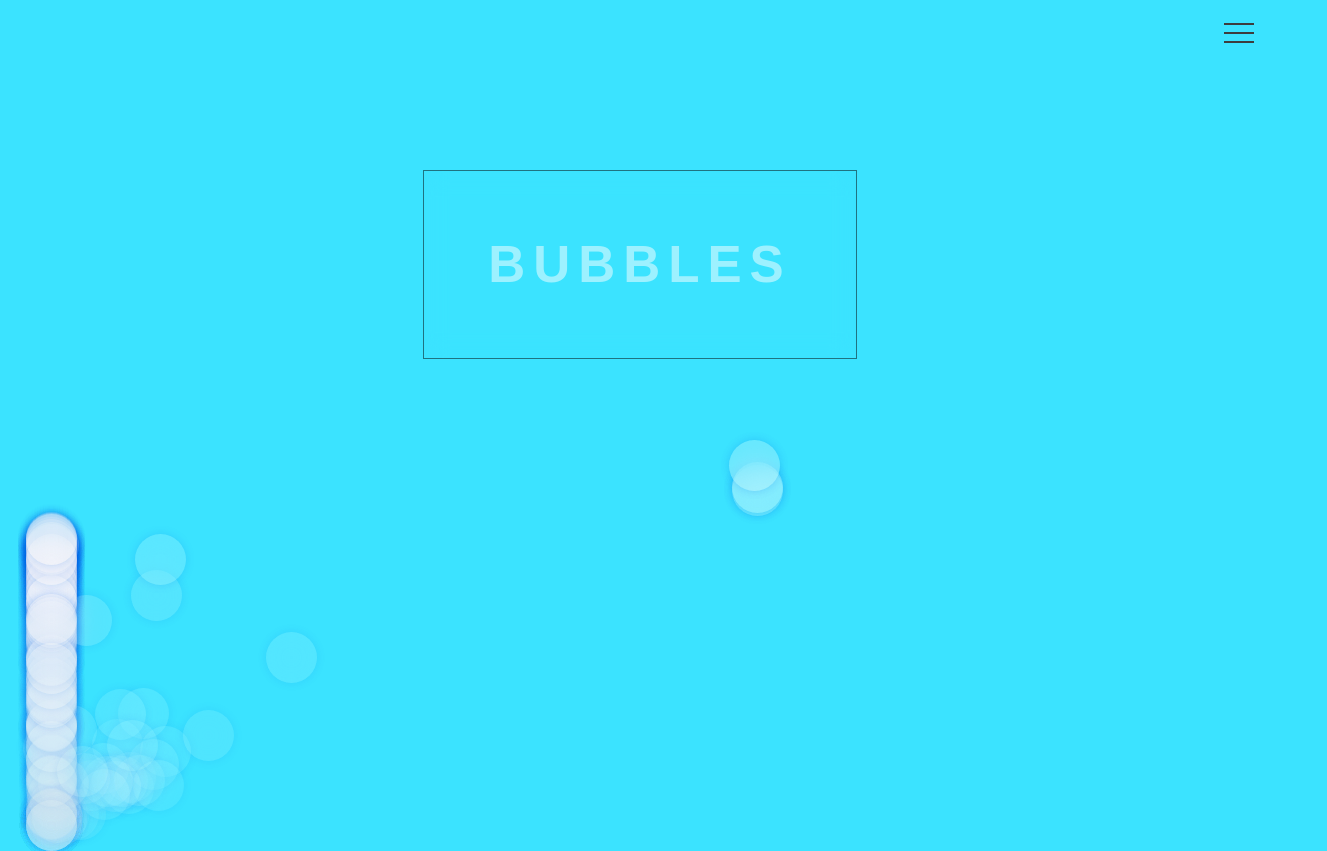
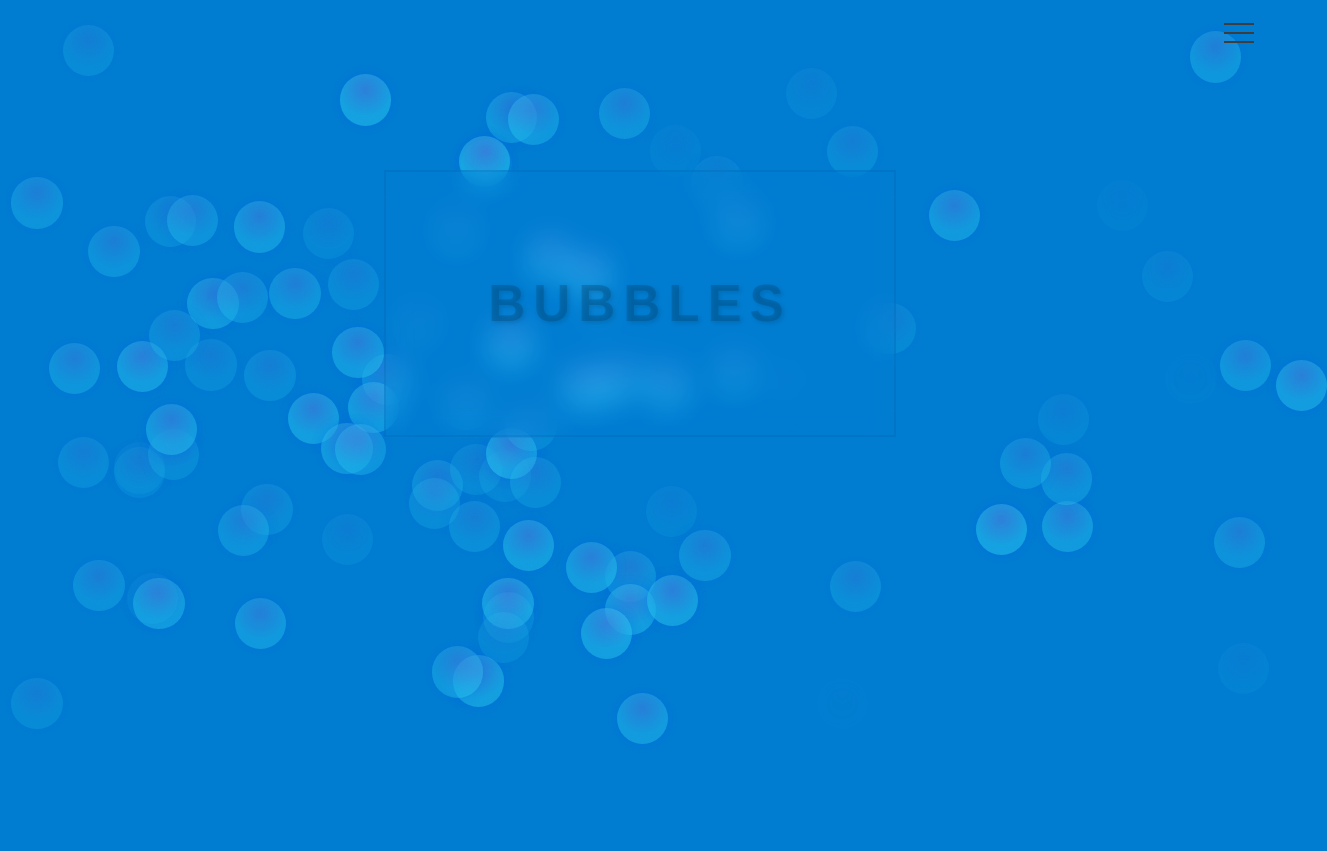
Before and after one commit to Biasiolo/menu-full-screen, a website: page index.html in a window 1280 px wide. Shown: the whole page, 1327 px wide, since content can reach past the window. After the commit the page ends 800 px from the top, so only its background shows below. Drawn offline with nearby package versions, Linux system fonts and the light colour scheme; animation ran at ten frames a second.

Commit message:
fix bubbles

```diff
--- a/animation.js
+++ b/animation.js
@@ -3,9 +3,7 @@ $(document).ready(function () {
     createAntDots();
 
     // Animação constante dos pontos
-    setInterval(function () {
-        animateAntDots();
-    }, 3000); // Tempo de intervalo entre animações (3 segundos)
+    animateAntDots();
 });
 
 function createAntDots() {
@@ -13,43 +11,41 @@ function createAntDots() {
     var dotsContainer = $("<div>").addClass("dots-container").appendTo("body");
 
     // Número de pontos
-    var numberOfDots = 200;
+    var numberOfDots = 100;
 
     for (var i = 0; i < numberOfDots; i++) {
         var dot = $("<div>").addClass("dot").html('<i class="fas fa-ant"></i>').appendTo(dotsContainer);
+
+        // Inicie cada ponto com posição e opacidade aleatórias
+        dot.css({
+            center: Math.random() * window.innerWidth,
+            top: Math.random() * (window.innerHeight * 0.9),
+            opacity: Math.random(),
+        });
     }
 }
 
 function animateAntDots() {
-    var centerX = window.innerWidth / 1;
-    var centerY = window.innerHeight / 1;
-    var allowedAreaX = window.innerWidth * 1;
-    var allowedAreaY = window.innerHeight * 0.5;
+    var allowedAreaX = window.innerWidth;
+    var allowedAreaY = window.innerHeight * 0.9;
 
     $(".dot").each(function (index) {
         var dot = $(this);
 
-        // Animação de movimento dos pontos para o centro
+        // Animação de movimento aleatório
+        var randomX = Math.random() * allowedAreaX;
+        var randomY = Math.random() * allowedAreaY;
+
         dot.animate(
             {
-                center: centerX,
-                top: centerY,
-                opacity: 0.2,
+                left: randomX,
+                top: randomY,
+                opacity: Math.random(),
             },
-            Math.random() * 4000 + 1000, // Tempo de animação entre 1 e 4 segundos
+            Math.random() * 10000 + 2000, // Tempo de animação entre 1 e 4 segundos
             function () {
-                // Após alcançar o centro, espalhe novamente
-                var randomX = Math.random() * allowedAreaX;
-                var randomY = Math.random() * allowedAreaY;
-
-                dot.animate(
-                    {
-                        left: randomX,
-                        top: randomY,
-                        opacity: 1,
-                    },
-                    Math.random() * 4000 + 1000 // Tempo de animação entre 1 e 4 segundos
-                );
+                // Chama a animação novamente
+                animateAntDots();
             }
         );
     });
--- a/styles.css
+++ b/styles.css
@@ -8,7 +8,7 @@
 body {
 	font-family: 'Advent Pro', sans-serif;
 	overflow-x: hidden;
-	background-color: #3be3ff;
+	background-color: rgb(0, 125, 209);
 	padding: 2%;
 	max-height: 100vh;
 }
@@ -156,13 +156,18 @@ body {
 
 .container h1 {
 	font-size: 4vw;
-	padding: 5vw;
+	padding: 8vw;
 	backdrop-filter: blur(12px);
 	font-family: 'Arial', sans-serif;
-	color: rgba(255, 255, 255, 0.5);
-	border: 1px solid rgba(5, 5, 5, 0.5);
+	color: rgba(1, 66, 109, 0.3);
+	border: 2px solid rgba(1, 66, 109, 0.1);
 	z-index: 999;
+	background: rgba(0, 125, 209, 0.2); /* Cor de fundo para simular a gravura no vidro */
+	text-shadow: 2px 2px 4px rgba(1, 76, 126, 0.3);
 }
+
+
+
 .container.menu-open {
     display: none;
 }
@@ -220,11 +225,15 @@ body {
     position: absolute;
     width: 4vw;
     height: 4vw;
-    background-color: rgba(253, 251, 251, 0.3);
+    background-color: rgba(59, 227, 255, 0.2);
     border-radius: 50%;
-	box-shadow: 0 0 10px rgba(6, 98, 236, 0.3);
+	box-shadow: 0px 0px 10px 2px rgba(6, 98, 236, 0.3);
+
+	overflow: hidden;
 	backdrop-filter: blur(12px);
-	overflow: hidden;
+
+      opacity: 0.8; /* Opacidade para um efeito de transparência */
+	  background: radial-gradient(circle at 50% 30%, rgba(255, 145, 255, 0.2) 0%, rgba(59, 227, 255, 0.4) 60%);/* Gradiente para um efeito mais natural */
 }
 
 .dots-container {
```
